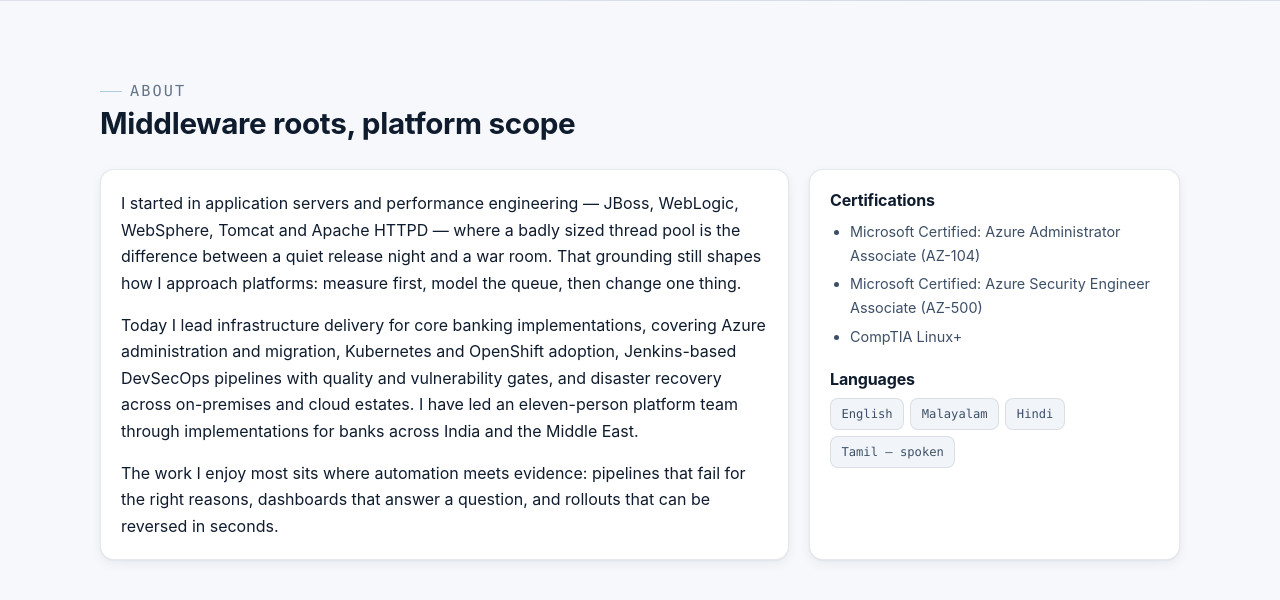
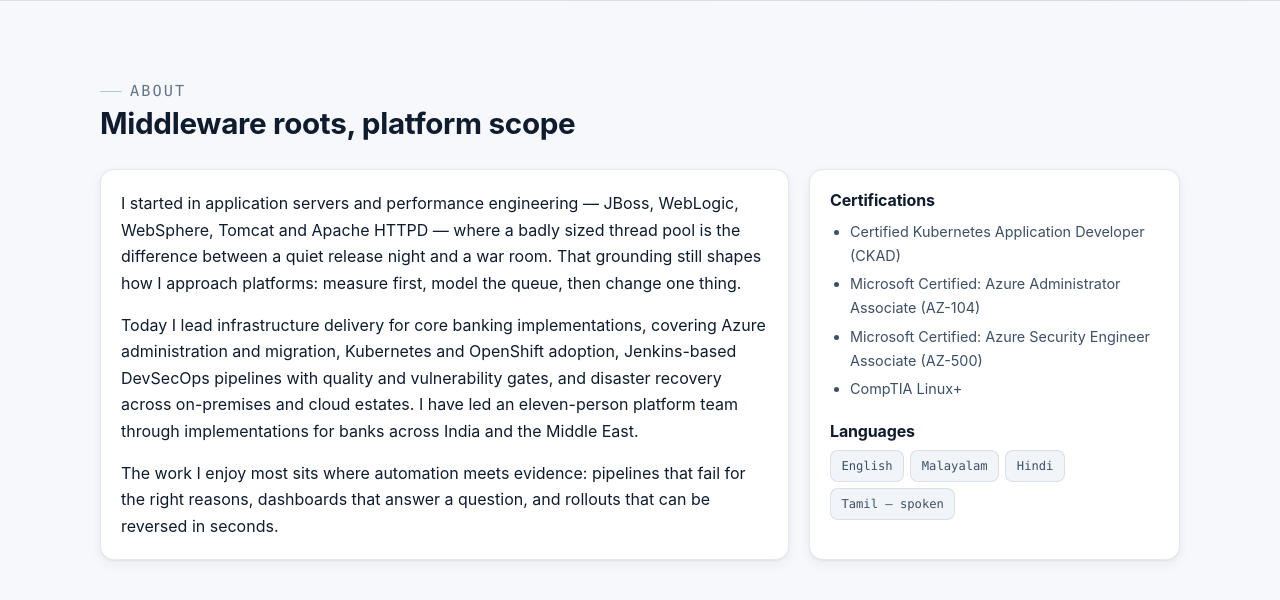
Before and after one commit to deepaklalkbgmail/personalwebsite, a PHP site: page /server-status/index.php in a window 1280 px wide. Shown: the part 754-1354 px from the top of the page. Run offline with PHP 8.4, Linux system fonts and the light colour scheme; some libraries are stand-ins or nearby versions.

Commit message:
Add CKAD to certifications
Certified Kubernetes Application Developer, listed first to match the
site's Kubernetes-led positioning.

Co-Authored-By: Claude Opus 5 <noreply@anthropic.com>
Claude-Session: https://claude.ai/code/session_01HzKB4zBf9yf3wG2hqGAQB1

```diff
--- a/partials/data.php
+++ b/partials/data.php
@@ -138,6 +138,7 @@ $EDUCATION = [
 ];
 
 $CERTIFICATIONS = [
+    'Certified Kubernetes Application Developer (CKAD)',
     'Microsoft Certified: Azure Administrator Associate (AZ-104)',
     'Microsoft Certified: Azure Security Engineer Associate (AZ-500)',
     'CompTIA Linux+',
```
